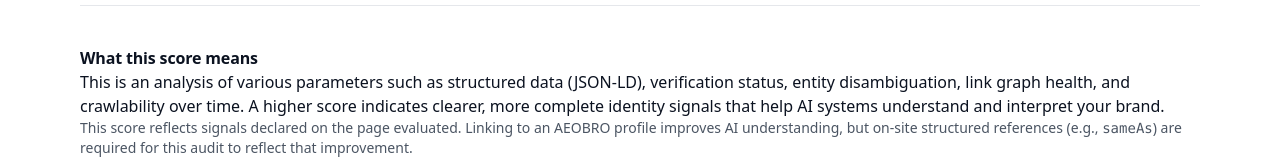
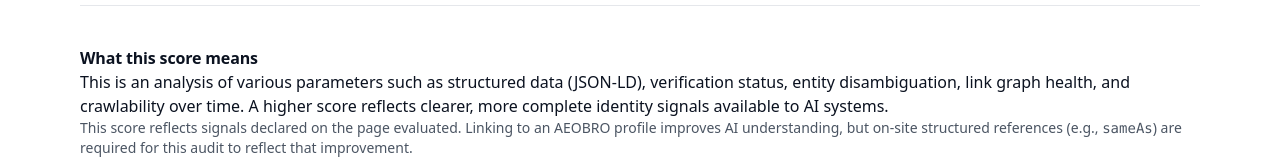
Before and after one commit to NewguyMMM/aeobro, a Next.js app: page /audit in a window 1280 px wide. Shown: the part 268-434 px from the top of the page. Built offline with nearby package versions, Linux system fonts and the light colour scheme; no server answers.

Commit message:
Update page.tsx

```diff
--- a/app/(marketing)/audit/page.tsx
+++ b/app/(marketing)/audit/page.tsx
@@ -729,7 +729,7 @@ export default async function Page({ searchParams }: PageProps) {
         <p>
           This is an analysis of various parameters such as structured data (JSON-LD),
           verification status, entity disambiguation, link graph health, and crawlability over time.
-          A higher score indicates clearer, more complete identity signals that help AI systems understand and interpret your brand.
+          A higher score reflects clearer, more complete identity signals available to AI systems.
         </p>
 
         {/* Clarification (expectations) */}
```
